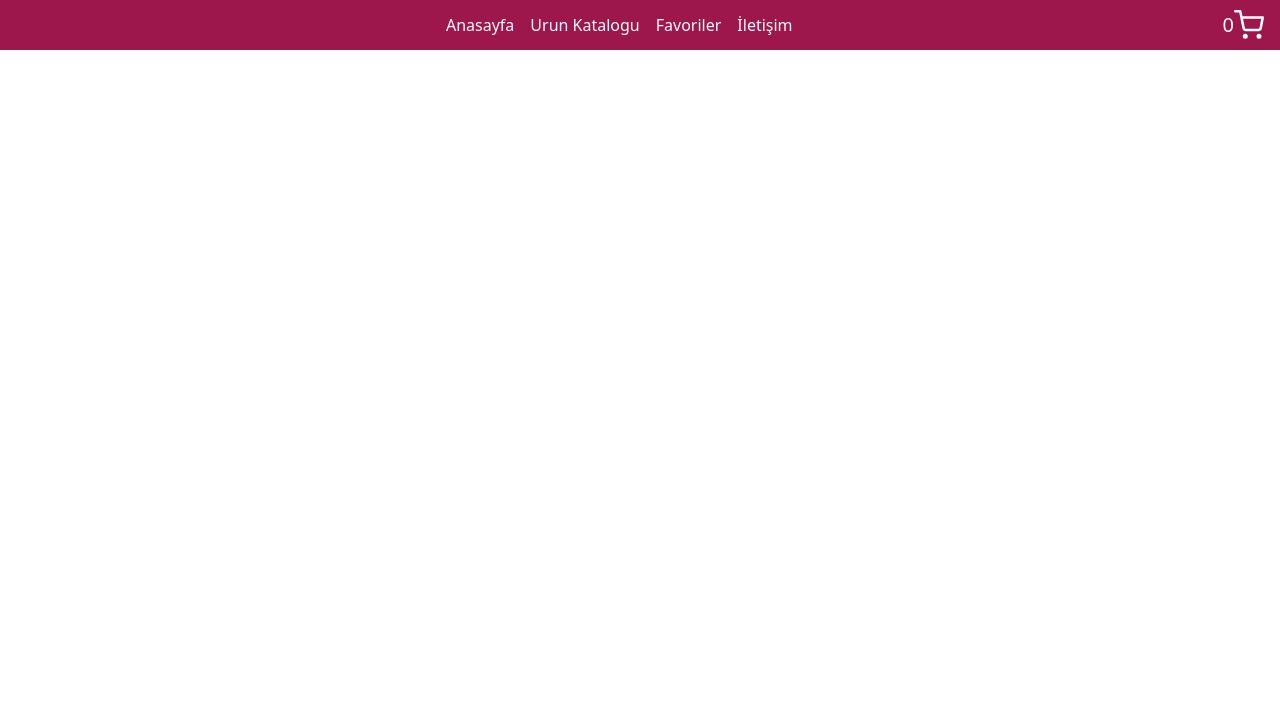
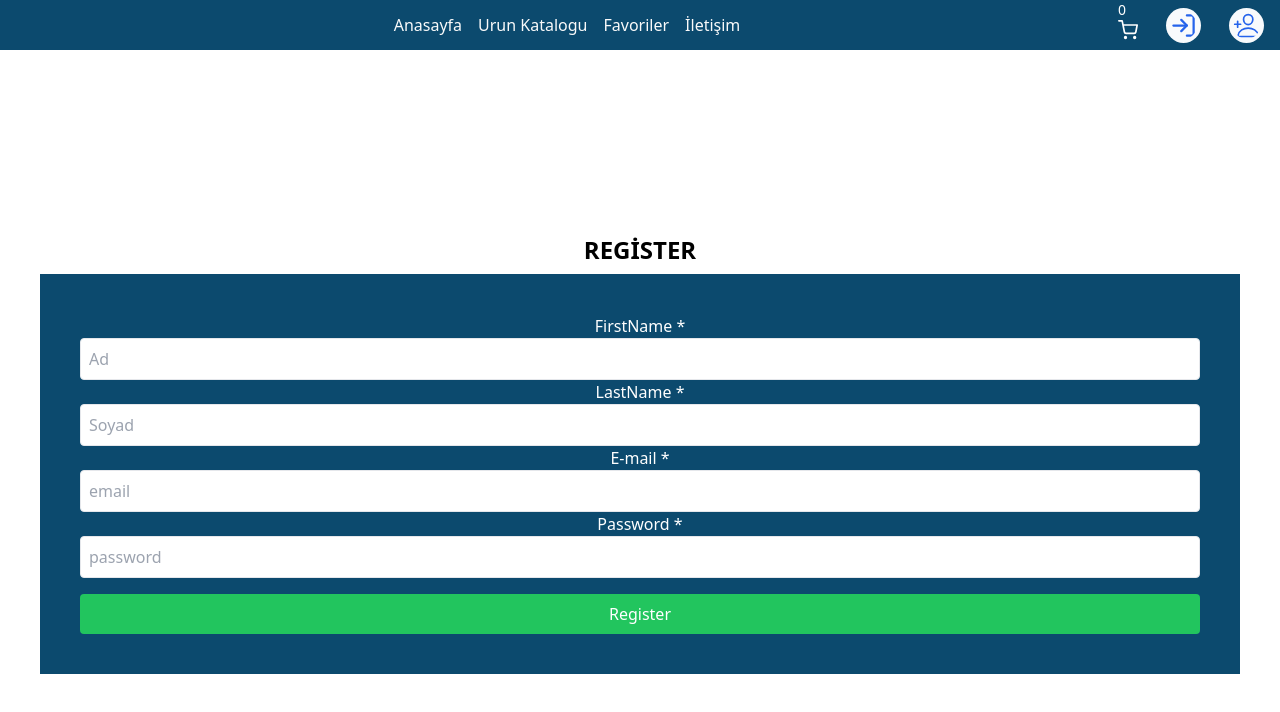
Before and after one commit to hakan4773/E-commerce, a React (Vite) app: page /Register in a window 1280 px wide. Shown: the top 712 px of the page. Built offline with nearby package versions, Linux system fonts and the light colour scheme.

Commit message:
Login ve Register sayfaları eklendi

```diff
--- a/src/Api/Reducer.js
+++ b/src/Api/Reducer.js
@@ -22,7 +22,7 @@ export const initialState = {
             )
           };
         } else {
-          return {//şuraya bak
+          return {
             ...state,
             basket: [...state.basket, { ...action.product,  quantity: action.product.quantity || 1 }]
           };
--- a/src/App.jsx
+++ b/src/App.jsx
@@ -8,7 +8,8 @@ import Header from './components/Header'
 import UrunDetay from './pages/UrunDetay'
 import './index.css'
 import { ProductProvider } from "./context/ProductContext"
-
+import Login from "./pages/Login"
+import Register from "./pages/Register"
 function App() {
   return (
 <ProductProvider>
@@ -17,13 +18,13 @@ function App() {
 
     <Routes>
     <Route path="/" element={<Home />} />
-
     <Route path="/UrunKatalog" element={<UrunKatalog />} />
     <Route path="/UrunDetay/:id" element={<UrunDetay />} />
-
     <Route path="/Favoriler" element={<Favoriler />} />
     <Route path="/İletisim" element={<İletisim />} />
     <Route path="/Sepet" element={<Sepet />} />
+    <Route path="/Login" element={<Login />} />
+    <Route path="/Register" element={<Register />} />
 
 
     </Routes>
--- a/src/components/Footer.jsx
+++ b/src/components/Footer.jsx
@@ -6,7 +6,7 @@ import { FaFacebook } from "react-icons/fa";
 import { Link } from 'react-router-dom';
 function Footer() {
   return (
-<footer className=" w-full h-[150px] bg-pink-800">
+<footer className=" w-screen bg-sky-900 ">
     <h3 className=' text-center font-bold p-4'>Sosyal Medya Hesaplarınız ile paylaşın</h3>
   <div className="flex   justify-center items-center space-x-6">
 
--- a/src/components/Header.jsx
+++ b/src/components/Header.jsx
@@ -2,10 +2,13 @@ import React, { useContext } from "react";
 import { FiShoppingCart } from "react-icons/fi";
 import { Link } from "react-router-dom";
 import { Productcontext } from "../context/ProductContext";
+import { FiLogIn } from "react-icons/fi";
+import { IoPersonAddOutline } from "react-icons/io5";
+
 function Header() {
 const {basket}=useContext(Productcontext)
   return (
-    <div className="bg-pink-800 w-full h-[50px] flex items-center justify-between px-4">
+    <div className="bg-sky-900 w-screen h-[50px] flex items-center justify-between px-4">
      <div className="flex-grow flex justify-center font-medium text-zinc-50">
       <ul className="flex  space-x-4 ">
         <li >
@@ -31,16 +34,31 @@ const {basket}=useContext(Productcontext)
 
       </ul>
 </div>
-      <div className="flex items-center text-3xl text-white">
+      <div className=" flex  text-white space-x-5">
 
-      <div className="text-xl text-white flex text-center justify-center">{basket.length}</div>
-          <Link className="no-underline  hover:text-gray-400" to="/Sepet">
+      <div className="text-sm text-white ">{basket.length}
 
-           <FiShoppingCart  />
+          <Link className="no-underline  hover:text-gray-400 " to="/Sepet">
+
+           <FiShoppingCart size={20} />
 
           </Link>
+          </div>
+
+        <div className="text-white p-2 hover:text-gray-400">
+        <a className="no-underline  hover:text-gray-400 " href="/Login">
+        <FiLogIn className="border-1 text-blue-600 rounded-full bg-slate-50 p-1 hover:text-gray-400 " size={35}/>
+        </a>
         </div>
-    </div>
+        <div className="text-white py-2 " >
+        <a className="no-underline  hover:text-gray-400 " href="/Register">
+        <IoPersonAddOutline className="border-1 text-blue-600 rounded-full  bg-slate-50 p-1  hover:text-gray-400" size={35}/>
+        </a>
+
+        </div>
+        </div>
+
+        </div>
   );
 }
 
--- a/src/context/ProductContext.jsx
+++ b/src/context/ProductContext.jsx
@@ -3,6 +3,7 @@ import {ProductReducer,initialState} from "../Api/Reducer";
 
 export const ProductProvider = ({ children }) => {
   const [state, dispatch] = useReducer(ProductReducer, initialState);
+
   const AddFavorite = (product) => {
     if (state.favorites.find((item) => item.id === product.id)) {
       //ürün favorilerde varmı varsa sil
--- a/src/pages/Home.jsx
+++ b/src/pages/Home.jsx
@@ -4,7 +4,7 @@ import Footer from '../components/Footer'
 function Home() {
 
   return (
-    <div className='flex flex-col items-center justify-center text-center'>{/* w-full h-full flex items-center justify-center text-center */}
+    <div className='w-screen  flex flex-col items-center justify-center text-center '>{/* w-full h-full flex items-center justify-center text-center */}
 
       <div className="relative inline-block p-10 s">
       <img
--- /dev/null
+++ b/src/pages/Login.jsx
@@ -0,0 +1,68 @@
+import React from "react";
+import { useFormik } from "formik";
+import * as Yup from "yup";
+function Login() {
+    const { handleSubmit, handleChange, values, errors, touched, handleBlur } =
+    useFormik({
+      initialValues: {
+        email: "",
+        password: "",
+      },
+    //   validationSchema,
+      onSubmit: (values) => {
+
+      },
+    });
+  return (
+    <div className="w-full h-screen flex flex-col items-center justify-center text-center p-10 ">
+      <div className="m-2">
+        <h2 className="text-2xl font-bold ">LOGİN</h2>
+      </div>
+      <div className="w-full h-[300px]  p-10 bg-sky-900 border rounded-md ">
+        <form onSubmit={handleSubmit} className="flex flex-col space-y-4">
+          <div className="flex flex-col">
+
+            <label className="text-white">E-mail *</label>
+
+            <input
+              className="border p-2 rounded"
+              type="email"
+              name="email"
+              placeholder="email"
+              onChange={handleChange}
+              onBlur={handleBlur}
+              value={values.email}
+            />
+            {errors.email && touched.email && (
+              <div className="text-red-500 text-sm">{errors.email}</div>
+            )}
+
+            <label className="text-white">Password *</label>
+
+            <input
+              className="border p-2 rounded "
+              type="text"
+              name="password"
+              placeholder="password"
+              onChange={handleChange}
+              onBlur={handleBlur}
+              value={values.password}
+            />
+            {errors.password && touched.password && (
+              <div className="text-red-500 text-sm">{errors.password}</div>
+            )}
+          </div>
+
+          <a href="/"
+            className="bg-green-500 text-white p-2 rounded hover:bg-blue-300"
+            type="submit"
+          >
+           Login
+          </a>
+        </form>
+      </div>
+    </div>
+  )
+}
+
+export default Login
--- /dev/null
+++ b/src/pages/Register.jsx
@@ -0,0 +1,105 @@
+import React from "react";
+import { useFormik } from "formik";
+import * as Yup from "yup";
+const validationSchema = Yup.object({
+    firstName: Yup.string().required("Zorunlu alan"),
+    lastName: Yup.string().required("Zorunlu alan"),
+    email: Yup.string().email("Geçersiz e-mail adresi").required("Zorunlu alan"),
+    password: Yup.string().required("Zorunlu alan"),
+  });
+function Register() {
+    const { handleSubmit, handleChange, values, errors, touched, handleBlur } =
+    useFormik({
+      initialValues: {
+        firstName: "",
+        lastName: "",
+        email: "",
+        feedback: "",
+      },
+      validationSchema,
+      onSubmit: (values, { resetForm }) => {
+        alert("Mesaj başarıyla gönderildi");
+        resetForm();
+      },
+    });
+  return (
+    <div className="w-full h-screen flex flex-col items-center justify-center text-center p-10">
+    <div className="m-2">
+      <h2 className="text-2xl font-bold">REGİSTER</h2>
+    </div>
+
+    <div className="w-full h-[400px]  ">
+      <form onSubmit={handleSubmit} className="flex flex-col space-y-4 bg-sky-900 p-10 ">
+        <div className="flex flex-col">
+          <label className="text-white">FirstName *</label>
+          <input
+            className="border p-2 rounded"
+            type="text"
+            name="firstName"
+            placeholder="Ad"
+            onChange={handleChange}
+            onBlur={handleBlur}
+            value={values.firstName}
+          />
+          {errors.firstName && touched.firstName && (
+            <div className="text-red-500 text-sm">{errors.firstName}</div>
+          )}
+          <label className="text-white">LastName *</label>
+
+          <input
+            className="border p-2 rounded"
+            type="text"
+            name="lastName"
+            placeholder="Soyad"
+            onChange={handleChange}
+            onBlur={handleBlur}
+            value={values.lastName}
+          />
+          {errors.lastName && touched.lastName && (
+            <div className="text-red-500 text-sm">{errors.lastName}</div>
+          )}
+
+          <label className="text-white">E-mail *</label>
+
+          <input
+            className="border p-2 rounded"
+            type="email"
+            name="email"
+            placeholder="email"
+            onChange={handleChange}
+            onBlur={handleBlur}
+            value={values.email}
+          />
+          {errors.email && touched.email && (
+            <div className="text-red-500 text-sm">{errors.email}</div>
+          )}
+
+          <label className="text-white">Password *</label>
+
+          <input
+            className="border p-2 rounded "
+            type="text"
+            name="password"
+            placeholder="password"
+            onChange={handleChange}
+            onBlur={handleBlur}
+            value={values.password}
+          />
+          {errors.password && touched.password && (
+            <div className="text-red-500 text-sm">{errors.password}</div>
+          )}
+        </div>
+
+        <button
+          className="bg-green-500 text-white p-2 rounded hover:bg-blue-300"
+          type="submit"
+        >
+         Register
+        </button>
+      </form>
+    </div>
+  </div>
+  )
+}
+
+export default Register
--- a/src/pages/UrunKatalog.jsx
+++ b/src/pages/UrunKatalog.jsx
@@ -4,6 +4,7 @@ import { useNavigate } from "react-router-dom";
 import { useProducts } from "../Api/Api";
 import { Productcontext } from "../context/ProductContext";
 import { FaSearch } from 'react-icons/fa';
+import { IoPersonAddOutline } from "react-icons/io5";
 
 function UrunKatalog() {
   const { AddFavorite, isFavorite, addBasket, HandleSearch, query, HandleSelect, categorys, basket, updateQuantity } = useContext(Productcontext);
@@ -46,7 +47,7 @@ function UrunKatalog() {
         </div>
       </div>
 
-      <div className="grid grid-cols-1 sm:grid-cols-2 lg:grid-cols-4 gap-4">
+      <div className="grid grid-cols-1 sm:grid-cols-2 lg:grid-cols-3 gap-4">
         {filteredProducts.map((product) => {
           const productInBasket = basket.find(item => item.id === product.id);
 
--- a/src/pages/İletisim.jsx
+++ b/src/pages/İletisim.jsx
@@ -30,7 +30,7 @@ function İletisim() {
         <h2 className="text-2xl font-bold">Contact Form</h2>
       </div>
 
-      <div className="sm:w-auto h-[500px] bg-blue-400 p-5">
+      <div className="sm:w-full h-[500px]  p-5">
         <form onSubmit={handleSubmit} className="flex flex-col space-y-4">
           <div className="flex flex-col">
             <label>FirstName *</label>
```
